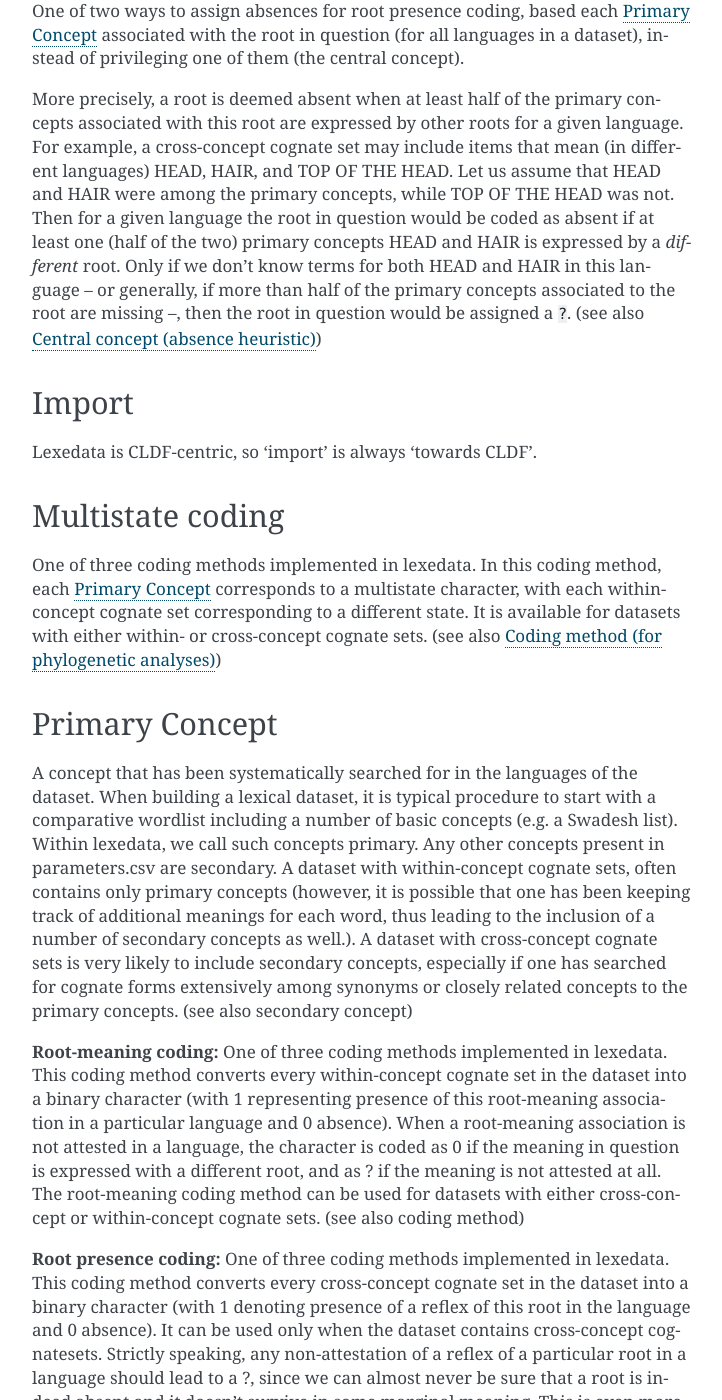
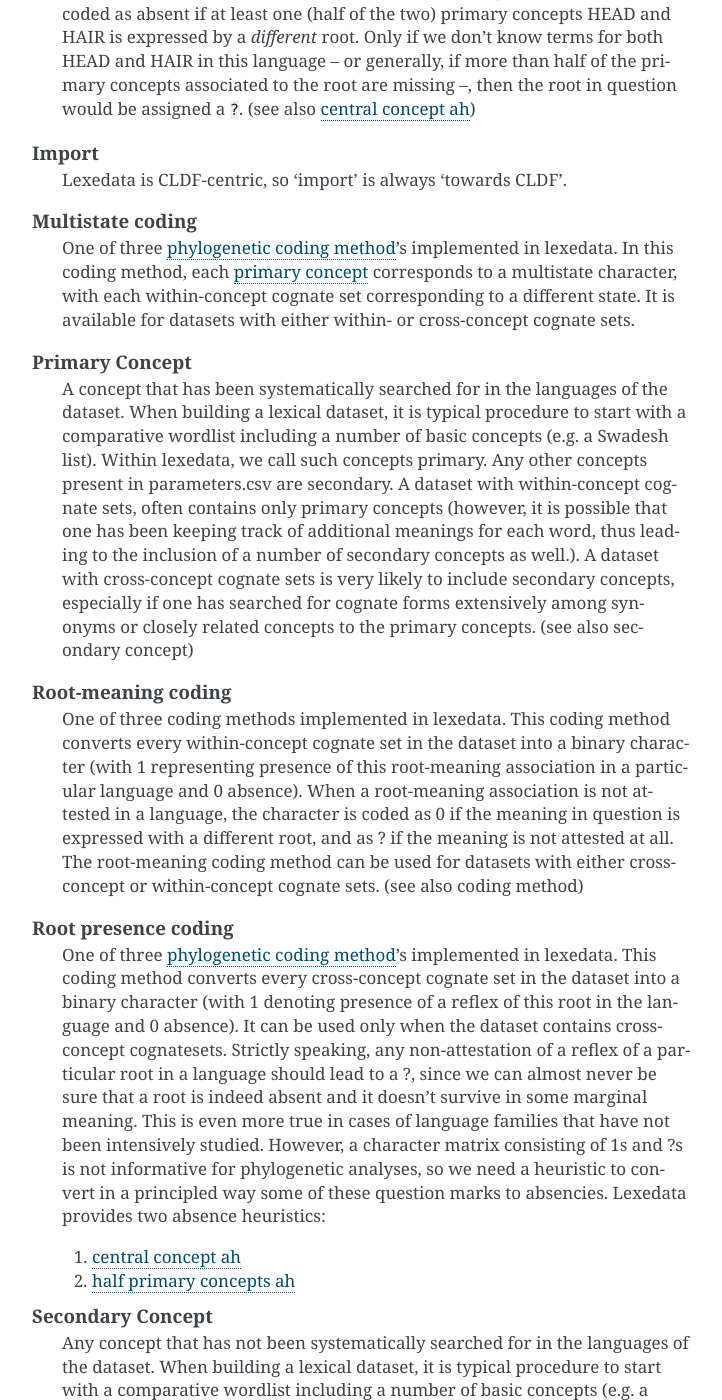
Before and after one commit to lexedata/lexedata, a Sphinx documentation site: the page built from docs/glossary.rst, in a window 1280 px wide and 1400 px high, scrolled down 1471 px. Shown: the whole window, without its empty margins (388-1110 px from the left). Built offline with Sphinx 7.4.7, drawn with Linux system fonts in a browser that asks for light colours; some of the changed text lies outside the part shown.

Commit message:
Rebuild glossary as glossary

```diff
--- a/docs/glossary.rst
+++ b/docs/glossary.rst
@@ -1,74 +1,64 @@
 Glossary
-~~~~~~~~
+--------
 
-Central concept
----------------
+.. glossary::
 
-Central concepts can be assigned manually or automatically. For the automatic assignment, lexedata uses the colexification patterns present in the `CLICS database <https://clics.clld.org>`_.
+  Central concept
+    Central concepts can be assigned manually, or automatically using :py:mod:`lexedata.edit.add_central_concepts`.
+    For the automatic assignment, lexedata uses the colexification patterns present in the `CLICS database <https://clics.clld.org>`_.
 
-Central concept (absence heuristic)
------------------------------------
+  Central concept AH
+    An absence heuristic.
+    One of two ways to assign absences in the case of root presence coding, based on assigning each cross-concept cognate set to a concept (the central concept). Then, a 0 would be coded if the central concept of a cross-concept cognate set is expressed by a different root. This is the same as the way absences are assigned with the root-meaning coding method. The results are however different, since in root presence coding items that have undergone semantic shift are included thus forming a less "sparse" matrix. Central concepts are in this operation treated as the most likely concept where a reflex of a form would be found. If they are expressed with a different root, then we conclude that the root in question must be absent. (see also :term:`half primary concepts AH`).
 
-One of two ways to assign absences in the case of root presence coding, based on assigning each cross-concept cognate set to a concept (the central concept). Then, a 0 would be coded if the central concept of a cross-concept cognate set is expressed by a different root. This is the same as the way absences are assigned with the root-meaning coding method. The results are however different, since in root presence coding items that have undergone semantic shift are included thus forming a less "sparse" matrix. Central concepts are in this operation treated as the most likely concept where a reflex of a form would be found. If they are expressed with a different root, then we conclude that the root in question must be absent. (see also :ref:`glossary:half primary concepts (absence heuristic)`).
+  phylogenetic coding method
+    The method used to derive a character matrix that can be used as input for phylogenetic analyses.
+    There are three main coding methods for lexical data that have been used for phylogenetic analyses. We will briefly list them here.
 
-Coding method (for phylogenetic analyses)
------------------------------------------
+    1. root-meaning coding
+    2. root presence coding
+    3. multistate coding
 
-The method used to derive a character matrix that can be used as input for phylogenetic analyses.
-There are three main coding methods for lexical data that have been used for phylogenetic analyses. We will briefly list them here.
+  Cross-concept cognate set
+    A cognate set that includes all descendants or reflexes of a protoform irrespective of their meaning (i.e. including items that have undergone semantic shift). In traditional historical linguistics words are termed cognate if they share a common protoform and they have been passed down to daughter languages from a common ancestor through vertical transmission (i.e. no borrowing has occured). According to this definition, while it is expected that the meaning of cognate words is related, it doesn't have to be identical. In many phylogenetic studies the term "cognate set" has been used for sets of words that derive from a common protoform and additionally have the same meaning. In this manual we are explicit by distinguishing between cross-concept cognate sets and within-concept cognate sets. Lexedata can work with both, but there are some functionalities that only make sense with a particular kind of cognate sets. Also, keep in mind that once cross-concept cognate sets are constructed, then the derivation of within-concept cognate sets is trivial (and lexedata can do it automatically). (see also within-concept cognate set)
 
-1. root-meaning coding
-2. root presence coding
-3. multistate coding
+  Export
+    Lexedata is CLDF-centric, so ‘export’ is always ‘away from CLDF’.
 
-Cross-concept cognate set
--------------------------
+  Half primary concepts AH
+    An absence heuristic.
+    One of two ways to assign absences for root presence coding, based each :term:`primary concept` associated with the root in question (for all languages in a dataset), instead of privileging one of them (the central concept).
 
-A cognate set that includes all descendants or reflexes of a protoform irrespective of their meaning (i.e. including items that have undergone semantic shift). In traditional historical linguistics words are termed cognate if they share a common protoform and they have been passed down to daughter languages from a common ancestor through vertical transmission (i.e. no borrowing has occured). According to this definition, while it is expected that the meaning of cognate words is related, it doesn't have to be identical. In many phylogenetic studies the term "cognate set" has been used for sets of words that derive from a common protoform and additionally have the same meaning. In this manual we are explicit by distinguishing between cross-concept cognate sets and within-concept cognate sets. Lexedata can work with both, but there are some functionalities that only make sense with a particular kind of cognate sets. Also, keep in mind that once cross-concept cognate sets are constructed, then the derivation of within-concept cognate sets is trivial (and lexedata can do it automatically). (see also within-concept cognate set)
+    More precisely, a root is deemed absent when at least half of the primary concepts associated with this root are expressed by other roots for a given language. For example, a cross-concept cognate set may include items that mean (in different languages) HEAD, HAIR, and TOP OF THE HEAD. Let us assume that HEAD and HAIR were among the primary concepts, while TOP OF THE HEAD was not.
+    Then for a given language the root in question would be coded as absent if at least one (half of the two) primary concepts HEAD and HAIR is expressed by a *different* root.
+    Only if we don't know terms for both HEAD and HAIR in this language – or generally, if more than half of the primary concepts associated to the root are missing –, then the root in question would be assigned a ``?``. (see also :term:`central concept ah`)
 
-Export
-------
+  Import
+    Lexedata is CLDF-centric, so ‘import’ is always ‘towards CLDF’.
 
-Lexedata is CLDF-centric, so ‘export’ is always ‘away from CLDF’.
+  Multistate coding
+    One of three :term:`phylogenetic coding method`'s implemented in lexedata. In this coding method, each :term:`primary concept` corresponds to a multistate character, with each within-concept cognate set corresponding to a different state. It is available for datasets with either within- or cross-concept cognate sets.
 
-Half primary concepts (absence heuristic)
------------------------------------------
+  Primary Concept
+    A concept that has been systematically searched for in the languages of the dataset. When building a lexical dataset, it is typical procedure to start with a comparative wordlist including a number of basic concepts (e.g. a Swadesh list). Within lexedata, we call such concepts primary. Any other concepts present in parameters.csv are secondary. A dataset with within-concept cognate sets, often contains only primary concepts (however, it is possible that one has been keeping track of additional meanings for each word, thus leading to the inclusion of a number of secondary concepts as well.). A dataset with cross-concept cognate sets is very likely to include secondary concepts, especially if one has searched for cognate forms extensively among synonyms or closely related concepts to the primary concepts. (see also secondary concept)
 
-One of two ways to assign absences for root presence coding, based each :ref:`glossary:primary concept` associated with the root in question (for all languages in a dataset), instead of privileging one of them (the central concept).
+  Root-meaning coding
+    One of three coding methods implemented in lexedata. This coding method converts every within-concept cognate set in the dataset into a binary character (with 1 representing presence of this root-meaning association in a particular language and 0 absence). When a root-meaning association is not attested in a language, the character is coded as 0 if the meaning in question is expressed with a different root, and as ? if the meaning is not attested at all. The root-meaning coding method can be used for datasets with either cross-concept or within-concept cognate sets. (see also coding method)
 
-More precisely, a root is deemed absent when at least half of the primary concepts associated with this root are expressed by other roots for a given language. For example, a cross-concept cognate set may include items that mean (in different languages) HEAD, HAIR, and TOP OF THE HEAD. Let us assume that HEAD and HAIR were among the primary concepts, while TOP OF THE HEAD was not.
-Then for a given language the root in question would be coded as absent if at least one (half of the two) primary concepts HEAD and HAIR is expressed by a *different* root.
-Only if we don't know terms for both HEAD and HAIR in this language – or generally, if more than half of the primary concepts associated to the root are missing –, then the root in question would be assigned a ``?``. (see also :ref:`glossary:central concept (absence heuristic)`)
+  Root presence coding
+    One of three :term:`phylogenetic coding method`'s implemented in lexedata. This coding method converts every cross-concept cognate set in the dataset into a binary character (with 1 denoting presence of a reflex of this root in the language and 0 absence). It can be used only when the dataset contains cross-concept cognatesets. Strictly speaking, any non-attestation of a reflex of a particular root in a language should lead to a ?, since we can almost never be sure that a root is indeed absent and it doesn't survive in some marginal meaning. This is even more true in cases of language families that have not been intensively studied. However, a character matrix consisting of 1s and ?s is not informative for phylogenetic analyses, so we need a heuristic to convert in a principled way some of these question marks to absencies. Lexedata provides two absence heuristics:
 
-Import
-------
-Lexedata is CLDF-centric, so ‘import’ is always ‘towards CLDF’.
+    1. :term:`central concept ah`
+    2. :term:`half primary concepts ah`
 
-Multistate coding
------------------
-One of three coding methods implemented in lexedata. In this coding method, each :ref:`glossary:primary concept` corresponds to a multistate character, with each within-concept cognate set corresponding to a different state. It is available for datasets with either within- or cross-concept cognate sets. (see also :ref:`glossary:coding method (for phylogenetic analyses)`)
+  Secondary Concept
+    Any concept that has not been systematically searched for in the languages of the dataset. When building a lexical dataset, it is typical procedure to start with a comparative wordlist including a number of basic concepts (e.g. a Swadesh list). Within lexedata, we call such concepts, that have been systematically searched for, primary. Additionaly secondary concepts may be present in a dataset for various reasons: they may be secondary meanings of basic forms or correspond to forms that are cognate to other basic forms. A dataset with within-concept cognate sets, often contains only primary concepts (however, it is possible that one has been keeping track of additional meanings for each word, thus leading to the inclusion of a number of secondary concepts as well.). A dataset with cross-concept cognate sets is very likely to include secondary concepts, especially if one has searched for cognate forms extensively among synonyms or closely related concepts to the primary concepts. (see also primary concept)
 
-Primary Concept
----------------
-A concept that has been systematically searched for in the languages of the dataset. When building a lexical dataset, it is typical procedure to start with a comparative wordlist including a number of basic concepts (e.g. a Swadesh list). Within lexedata, we call such concepts primary. Any other concepts present in parameters.csv are secondary. A dataset with within-concept cognate sets, often contains only primary concepts (however, it is possible that one has been keeping track of additional meanings for each word, thus leading to the inclusion of a number of secondary concepts as well.). A dataset with cross-concept cognate sets is very likely to include secondary concepts, especially if one has searched for cognate forms extensively among synonyms or closely related concepts to the primary concepts. (see also secondary concept)
+  Segment_Slice column
+    Segment_Slice is a column of the CognateTable that can be used to identify a particular section of the form, so that different parts of the form can be assigned to different cognate sets.
 
-**Root-meaning coding:**
-One of three coding methods implemented in lexedata. This coding method converts every within-concept cognate set in the dataset into a binary character (with 1 representing presence of this root-meaning association in a particular language and 0 absence). When a root-meaning association is not attested in a language, the character is coded as 0 if the meaning in question is expressed with a different root, and as ? if the meaning is not attested at all. The root-meaning coding method can be used for datasets with either cross-concept or within-concept cognate sets. (see also coding method)
+  Status column
+    A tracking column present in any of the cldf tables in order to facilitate workflow. Lexedata scripts can also update such columns with customizable messages to facilitate manual checking and tracking of automatic operations.
 
-**Root presence coding:**
-One of three coding methods implemented in lexedata. This coding method converts every cross-concept cognate set in the dataset into a binary character (with 1 denoting presence of a reflex of this root in the language and 0 absence). It can be used only when the dataset contains cross-concept cognatesets. Strictly speaking, any non-attestation of a reflex of a particular root in a language should lead to a ?, since we can almost never be sure that a root is indeed absent and it doesn't survive in some marginal meaning. This is even more true in cases of language families that have not been intensively studied. However, a character matrix consisting of 1s and ?s is not informative for phylogenetic analyses, so we need a heuristic to convert in a principled way some of these question marks to absencies. Lexedata provides two absence heuristics:
-1. central concept
-2. half primary concepts
-(see also coding method)
-
-**Secondary Concept:**
-Any concept that has not been systematically searched for in the languages of the dataset. When building a lexical dataset, it is typical procedure to start with a comparative wordlist including a number of basic concepts (e.g. a Swadesh list). Within lexedata, we call such concepts, that have been systematically searched for, primary. Additionaly secondary concepts may be present in a dataset for various reasons: they may be secondary meanings of basic forms or correspond to forms that are cognate to other basic forms. A dataset with within-concept cognate sets, often contains only primary concepts (however, it is possible that one has been keeping track of additional meanings for each word, thus leading to the inclusion of a number of secondary concepts as well.). A dataset with cross-concept cognate sets is very likely to include secondary concepts, especially if one has searched for cognate forms extensively among synonyms or closely related concepts to the primary concepts. (see also primary concept)
-
-**Segment_Slice column:**
-Segment_Slice is a column of the CognateTable that can be used to identify a particular section of the form, so that different parts of the form can be assigned to different cognate sets.
-
-**Status column:**
-A tracking column present in any of the cldf tables in order to facilitate workflow. Lexedata scripts can also update such columns with customizable messages to facilitate manual checking and tracking of automatic operations.
-
-**Within-concept cognate set:**
-A cognate set that includes descendants or reflexes of a protoform that additionally have the same meaning. While in traditional historical linguistics words are termed cognate if they share a common protoform irrespective of their meaning, in many phylogenetic studies the term "cognate set" has been used for sets of words that not only share an ancestral protoform but all express the same concept. In this manual we are explicit by distinguishing between cross-concept cognate sets and within-concept cognate sets. Lexedata can work with both, but there are some functionalities that only make sense with a particular kind of cognate sets. Also, keep in mind that cross-concept cognate sets cannot be automatically derived from within-concept cognate sets (since this requires linguistic expertise), while the reverse is possible (see also cross-concept cognate set).
+  Within-concept cognate set
+    A cognate set that includes descendants or reflexes of a protoform that additionally have the same meaning. While in traditional historical linguistics words are termed cognate if they share a common protoform irrespective of their meaning, in many phylogenetic studies the term "cognate set" has been used for sets of words that not only share an ancestral protoform but all express the same concept. In this manual we are explicit by distinguishing between cross-concept cognate sets and within-concept cognate sets. Lexedata can work with both, but there are some functionalities that only make sense with a particular kind of cognate sets. Also, keep in mind that cross-concept cognate sets cannot be automatically derived from within-concept cognate sets (since this requires linguistic expertise), while the reverse is possible (see also cross-concept cognate set).
```
